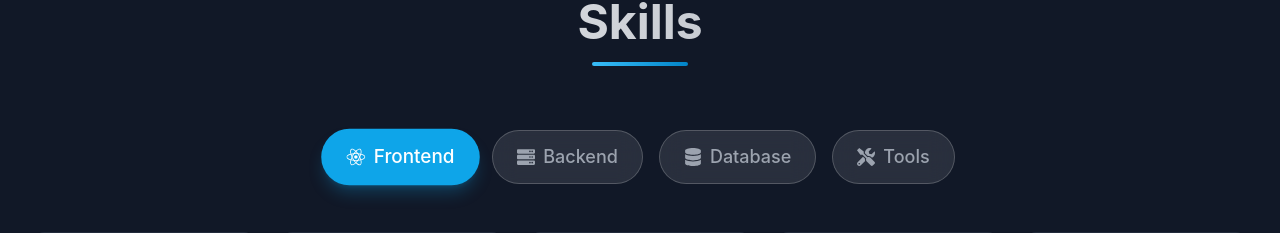
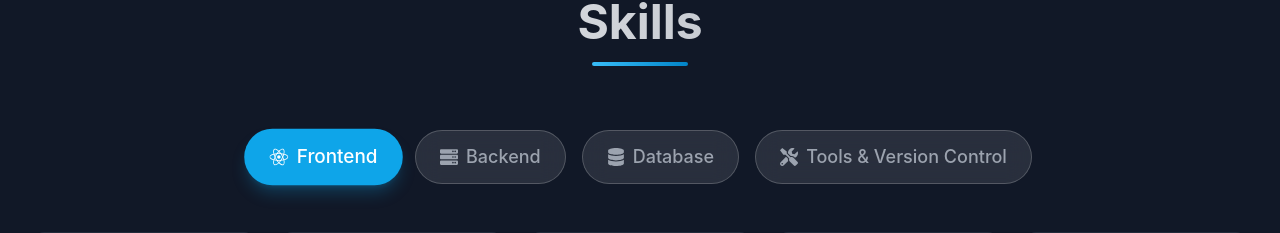
Before and after one commit to birukhabte/MyPersonalPortfolio, a React (Vite) app: page / in a window 1280 px wide. Shown: the part 1991-2224 px from the top of the page. Built offline with nearby package versions, Linux system fonts and the light colour scheme.

Commit message:
tools added

```diff
--- a/src/components/Skills.tsx
+++ b/src/components/Skills.tsx
@@ -14,7 +14,7 @@ import {
   FaPhp,
   FaLaravel,
 } from 'react-icons/fa'
-import { SiTypescript, SiPostgresql, SiMongodb, SiTailwindcss, SiMysql, SiFirebase, SiExpress, SiNestjs, SiDjango, SiNextdotjs } from 'react-icons/si'
+import { SiTypescript, SiPostgresql, SiMongodb, SiTailwindcss, SiMysql, SiFirebase, SiExpress, SiNestjs, SiDjango, SiNextdotjs, SiPrisma, SiSupabase, SiGithub } from 'react-icons/si'
 
 interface Skill {
   name: string
@@ -43,19 +43,22 @@ const skills: Skill[] = [
   { name: 'PostgreSQL', icon: <SiPostgresql />, category: 'database' },
   { name: 'MySQL', icon: <SiMysql />, category: 'database' },
   { name: 'MongoDB', icon: <SiMongodb />, category: 'database' },
-  { name: 'Firebase', icon: <SiFirebase />, category: 'database' },
 
-  // Tools
+  // Tools & Version Control
+  { name: 'Git', icon: <FaTools />, category: 'tools' },
+  { name: 'GitHub', icon: <SiGithub />, category: 'tools' },
   { name: 'Docker', icon: <FaDocker />, category: 'tools' },
   { name: 'AWS', icon: <FaAws />, category: 'tools' },
-  { name: 'Git', icon: <FaTools />, category: 'tools' },
+  { name: 'Firebase', icon: <SiFirebase />, category: 'tools' },
+  { name: 'Prisma', icon: <SiPrisma />, category: 'tools' },
+  { name: 'Supabase', icon: <SiSupabase />, category: 'tools' },
 ]
 
 const categories = [
   { id: 'frontend', name: 'Frontend', icon: <FaReact /> },
   { id: 'backend', name: 'Backend', icon: <FaServer /> },
   { id: 'database', name: 'Database', icon: <FaDatabase /> },
-  { id: 'tools', name: 'Tools', icon: <FaTools /> },
+  { id: 'tools', name: 'Tools & Version Control', icon: <FaTools /> },
 ]
 
 const Skills = () => {
@@ -104,8 +107,8 @@ const Skills = () => {
                 key={category.id}
                 onClick={() => setActiveCategory(category.id)}
                 className={`flex items-center gap-2 px-6 py-3 rounded-full text-lg font-medium transition-all duration-300 ${activeCategory === category.id
-                    ? 'bg-primary-500 text-white shadow-lg shadow-primary-500/25 scale-105'
-                    : 'glass text-gray-400 hover:text-white hover:bg-white/10'
+                  ? 'bg-primary-500 text-white shadow-lg shadow-primary-500/25 scale-105'
+                  : 'glass text-gray-400 hover:text-white hover:bg-white/10'
                   }`}
               >
                 {category.icon}
```
